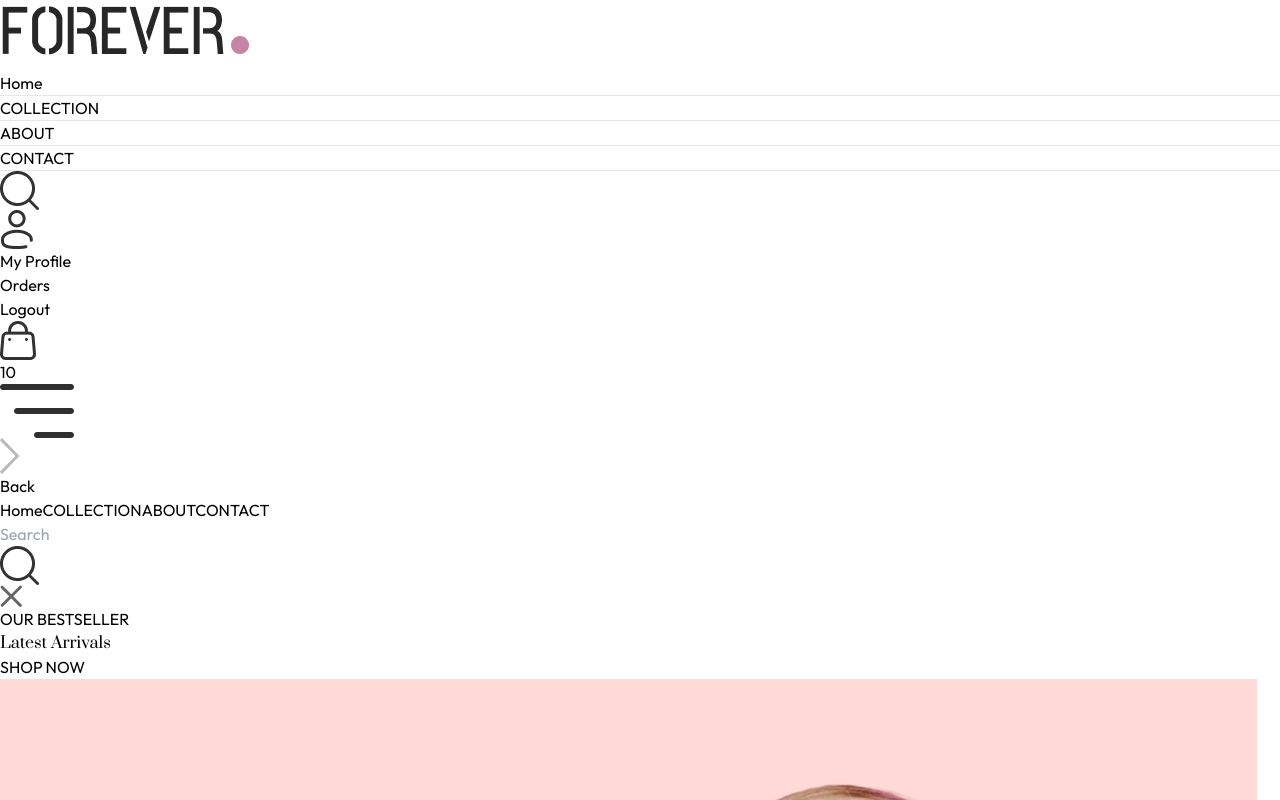
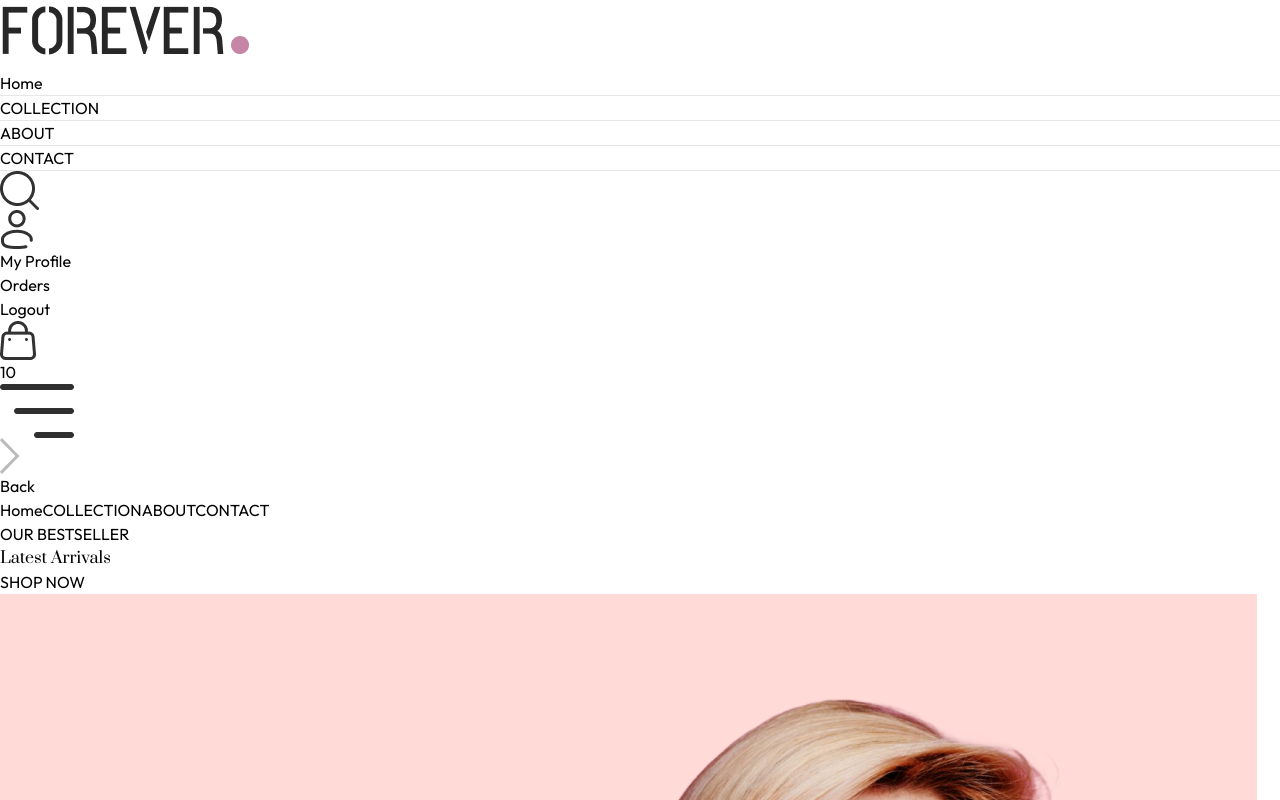
Before and after one commit to GhMamadreza84/E-Commerce-Shop-Front, a React (Vite) app: page / in a window 1280 px wide. Shown: the top 800 px of the page. Built offline with nearby package versions, Linux system fonts and the light colour scheme.

Commit message:
i add logic for show search in navbar its now good and have a good performance

```diff
--- a/src/components/Navbar.jsx
+++ b/src/components/Navbar.jsx
@@ -1,8 +1,10 @@
-import React, { useState } from "react";
+import React, { useContext, useState } from "react";
 import { assets } from "../assets/assets";
 import { Link, NavLink } from "react-router-dom";
+import { ShopContext } from "../context/ShopContext";
 const Navbar = () => {
   const [visible, setVisible] = useState(false);
+  const { setShowSearch } = useContext(ShopContext);
   return (
     <div className="flex items-center justify-between py-5 font-medium">
       <Link to="/">
@@ -28,6 +30,7 @@ const Navbar = () => {
       </ul>
       <div className="flex items-center gap-6">
         <img
+          onClick={() => setShowSearch(true)}
           className="w-5 cursor-pointer"
           src={assets.search_icon}
           alt="search_icon"
--- a/src/context/ShopContext.jsx
+++ b/src/context/ShopContext.jsx
@@ -7,7 +7,7 @@ const ShopContextProvider = (props) => {
   const currency = "$";
   const delivery_fee = 10;
   const [search, setSearch] = useState("");
-  const [showSearch, setShowSearch] = useState(true);
+  const [showSearch, setShowSearch] = useState(false);
   const value = {
     products,
     currency,
```
